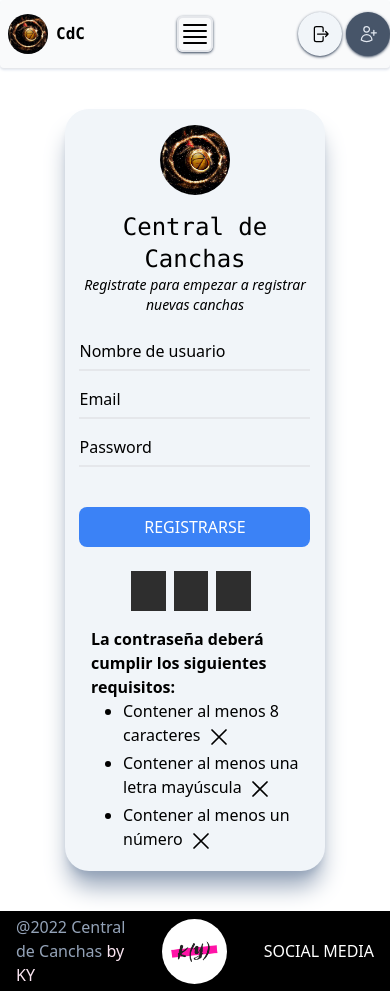
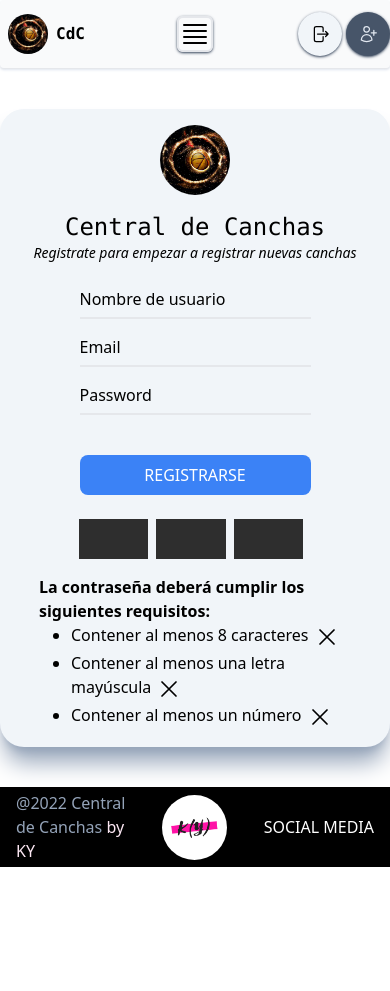
Before and after one commit to kevinlink123/central-de-canchas, a Next.js app: page /registro in a window 390 px wide. After the commit the page ends 867 px from the top, so only its background shows below. Built offline with nearby package versions, Linux system fonts and the light colour scheme; no server answers.

Commit message:
fix(register): Fixed width for the mobile Register page

```diff
--- a/pages/registro.tsx
+++ b/pages/registro.tsx
@@ -74,7 +74,7 @@ export default function register() {
 
     return (
         <div className='main mx-auto h-full my-10'>
-            <div className='form-container m-auto flex flex-col justify-evenly items-center h-[90%] w-2/3 lg:w-1/3 bg-slate-100 shadow-xl shadow-slate-400 rounded-3xl'>
+            <div className='form-container m-auto flex flex-col justify-evenly items-center h-[90%] w-full lg:w-1/3 bg-slate-100 shadow-xl shadow-slate-400 rounded-3xl'>
                 <div className='mx-auto w-full text-center'>
                     <img src='/court-finder-icon-big.jpg' className='rounded-full mx-auto my-4' width={70} />
                     <div className='mx-auto text-2xl font-mono'>Central de Canchas</div>
@@ -115,7 +115,7 @@ export default function register() {
                     </div>
                     <div className='password-input-container flex flex-col w-full relative border-b-2 my-4 after:content-[""] after:relative after:block after:h-0.5 after:w-full after:bg-violet-500 after:scale-x-0 after:origin-[0%] after:transition-transform after:duration-500 after:ease-in after:top-0.5 focus-within:border-transparent focus-within:after:scale-x-100'>
                         <input
-                            className='border-none outline-none overflow-hidden z-10 w-full py-0.5 bg-transparent bg-none peer valid:text-green-400 invalid:text-red-400'
+                            className='border-none outline-none overflow-hidden z-10 w-full py-0.5 bg-transparent bg-none peer valid:text-green-500/90 invalid:text-red-400'
                             type='password'
                             name="password"
                             autoComplete='off'
```
